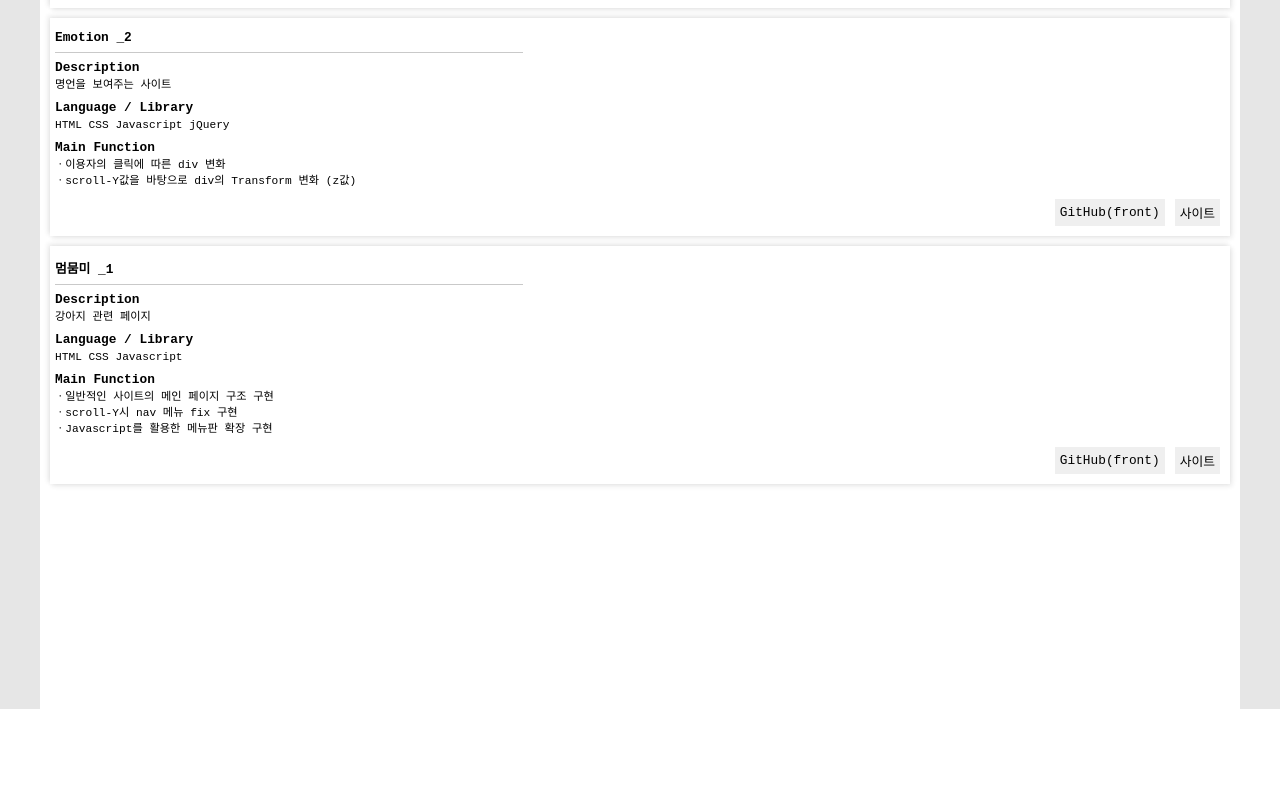
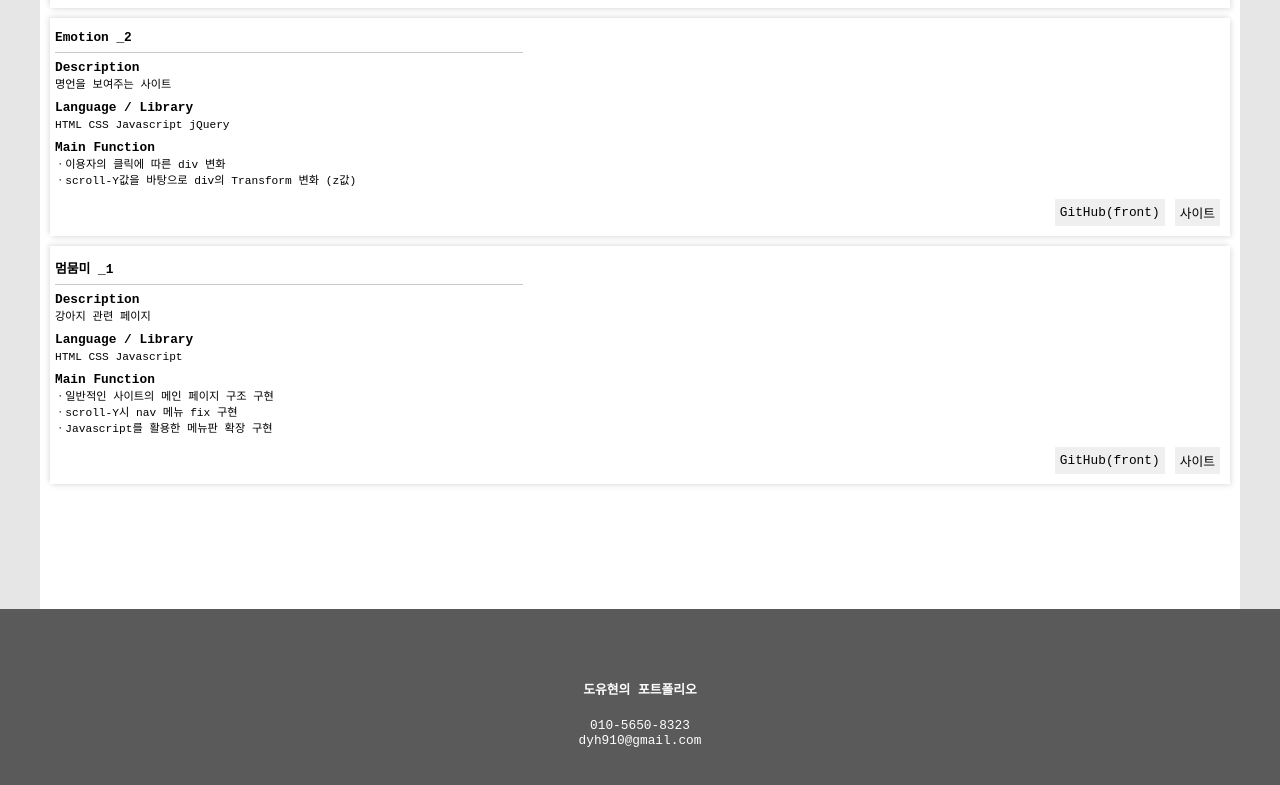
Before and after one commit to taurenHorde/portfolio_page, a React (Create React App) app: page / in a window 1280 px wide. Shown: the part 2830-3615 px from the top of the page. Before the commit the page ends 3539 px from the top, so only its background shows below. Built offline with nearby package versions, Linux system fonts and the light colour scheme; a web font is replaced by a local one.

Commit message:
등록 0813

```diff
--- a/src/App.js
+++ b/src/App.js
@@ -1,4 +1,5 @@
-import { Routes, Route, Link } from 'react-router-dom'
+import { Routes, Route, useLocation } from 'react-router-dom'
+import { useEffect } from 'react';
 import Nav from './Component/Nav';
 import Profile from './Component/Profile';
 import Project from './Component/Project';
@@ -13,24 +14,42 @@ function App() {
           {/* <Nav /> */}
         </div>
         <div className='containerBody'>
+          <ScrollToTop />
           <Routes>
-
             <Route
               path='/'
               element={<>
                 <Profile />
                 <Project />
               </>} />
-
             <Route
               path="/project/:id"
-              element={<ProjectPage/>} />
-
+              element={<ProjectPage />} />
           </Routes>
+        </div>
+      </div>
+      <div className='footer'>
+        <div className='footerWarp'>
+          <div className='footerTitle'>
+            <h6>도유현의 포트폴리오</h6>
+          </div>
+          <div className='footercontent'>
+            <p>010-5650-8323</p>
+            <p>dyh910@gmail.com</p>
+          </div>
         </div>
       </div>
     </div>
   );
 }
 
+
+function ScrollToTop() {
+  const { pathname } = useLocation();
+  useEffect(() => {
+    window.scrollTo(0, 0)
+  }, [pathname])
+  return null;
+}
+
 export default App;
--- a/src/Css/App.css
+++ b/src/Css/App.css
@@ -9,6 +9,7 @@
   text-align: center;
   width: 100%;
   display: flex;
+  flex-direction: column;
   justify-content: center;
   align-items: center;
   background: rgb(230, 230, 230);
@@ -17,8 +18,7 @@
 .Container {
   width: 100%;
   max-width: 1200px;
-  min-height: 1300px;
-  /* min-height: 980px; */
+  min-height: 980px;
   background: white;
 }
 
@@ -30,5 +30,52 @@
   width: 100%;
   padding: 10px;
   box-sizing: border-box;
-  padding-bottom: 200px;
+  padding-bottom: 100px;
 }
+
+
+
+.footer {
+  width: 100%;
+  min-height: 400px;
+  background: rgb(90, 90, 90);
+  display: flex;
+  flex-direction: column;
+  align-items: center;
+  box-sizing: border-box;
+  padding-top: 50px;
+}
+
+.footerWarp {
+  width: 100%;
+  max-width: 1200px;
+  padding: 20px;
+  box-sizing: border-box;
+  display: flex;
+  flex-direction: column;
+}
+
+.footerTitle {
+  width: 100%;
+  display: flex;
+  justify-content: center;
+}
+
+.footerTitle h6 {
+  font-size: 0.8rem;
+  color: white;
+}
+
+.footercontent {
+  width: 100%;
+  display: flex;
+  flex-direction: column;
+  align-items: center;
+  justify-content: center;
+  margin-top: 20px;
+}
+
+.footercontent p {
+  font-size: 0.8rem;
+  color: white;
+}
```
